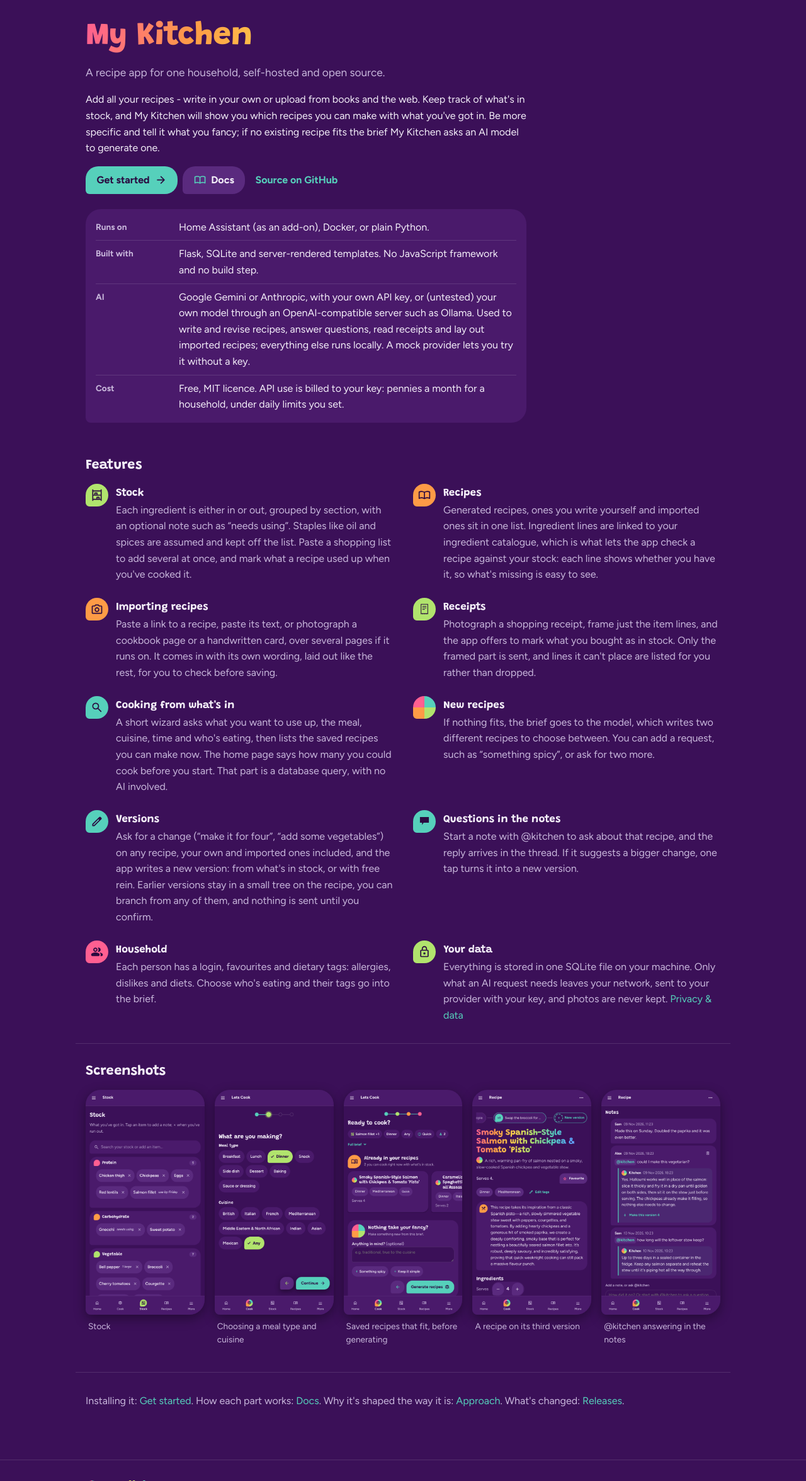
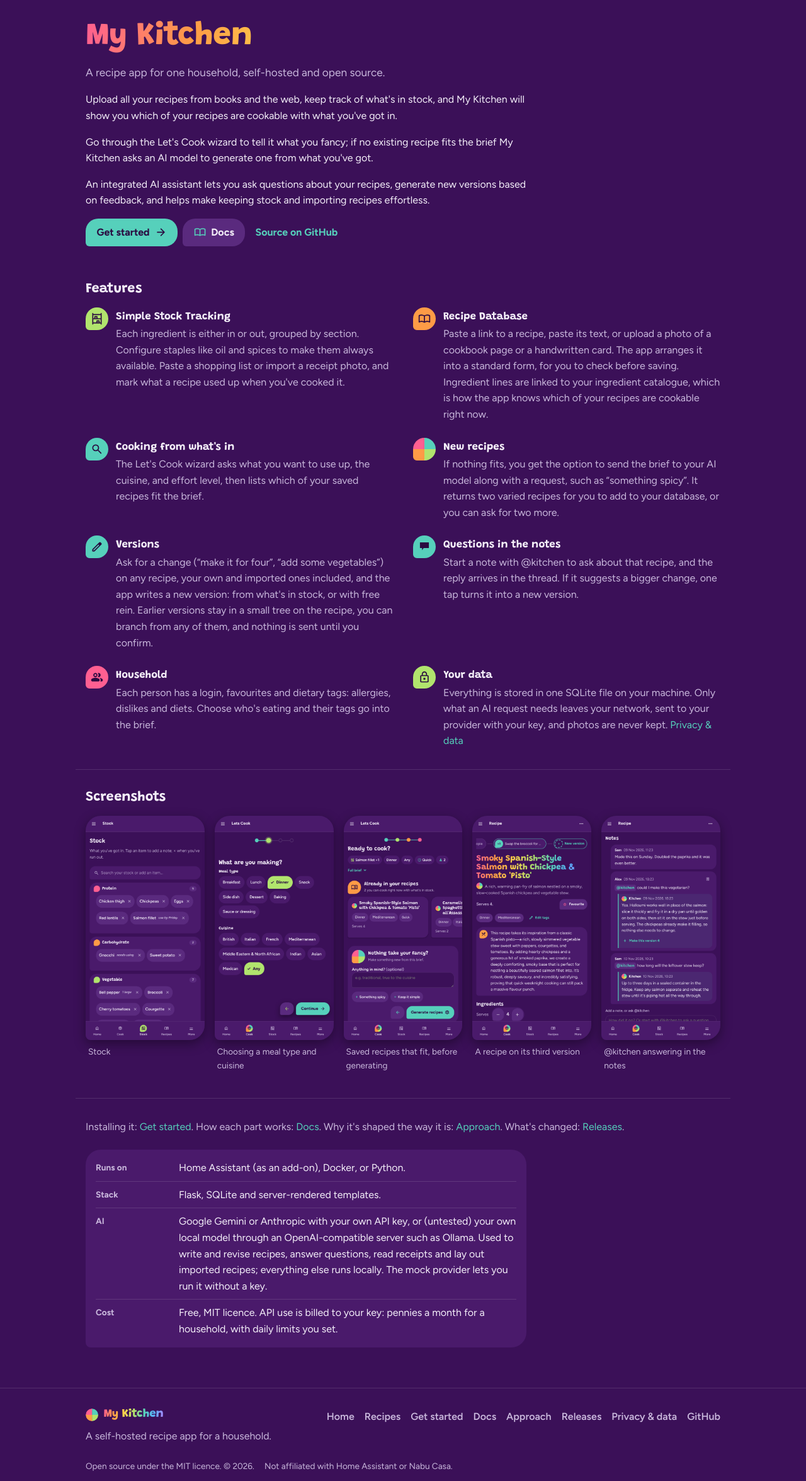
Before and after one commit to amiablealex/my-kitchen-site, a Flask app: page / in a window 1280 px wide. Shown: the part 59-2410 px from the top of the page at 63% size. Run offline with Flask 3, Linux system fonts and the light colour scheme; data that the repository does not hold is empty.

Commit message:
Revise content in index.html for clarity and detail

```diff
--- a/templates/index.html
+++ b/templates/index.html
@@ -24,26 +24,17 @@
 <section class="wrap intro">
   <h1 class="display intro-title">{{ site.name }}</h1>
   <p class="lead">A recipe app for one household, self-hosted and open source.</p>
-  <p>Add all your recipes - write in your own or upload from books and the web. Keep track of what's in stock, and
-    My Kitchen will show you which recipes you can make with what you've got in. Be more specific and tell it what you fancy; if no existing recipe fits the brief My Kitchen asks an AI model
-    to generate one.</p>
+  <p>Upload all your recipes from books and the web, keep track of what's in stock, and
+    My Kitchen will show you which of your recipes are cookable with what you've got in.</p>
+  <p>Go through the Let's Cook wizard to tell it what you fancy; if no existing recipe fits the brief My Kitchen asks an AI model
+    to generate one from what you've got.</p>
+  <p>An integrated AI assistant lets you ask questions about your recipes, generate new versions based on feedback, and helps make keeping stock and importing recipes effortless.</p>
   <div class="btn-row">
     <a class="btn btn--primary" href="{{ url_for('get_started') }}">Get started {{ icon('arrow_forward') }}</a>
     <a class="btn btn--secondary" href="{{ url_for('docs') }}">{{ icon('menu_book') }} Docs</a>
     <a class="btn btn--ghost" href="{{ site.github }}" rel="noopener" target="_blank">Source on GitHub</a>
   </div>
 
-  <dl class="facts">
-    <div><dt>Runs on</dt><dd>Home Assistant (as an add-on), Docker, or plain Python.</dd></div>
-    <div><dt>Built with</dt><dd>Flask, SQLite and server-rendered templates. No JavaScript framework and no build step.</dd></div>
-    <div><dt>AI</dt><dd>Google Gemini or Anthropic, with your own API key, or (untested) your own model
-      through an OpenAI-compatible server such as Ollama. Used to write and revise recipes, answer
-      questions, read receipts and lay out imported recipes; everything else runs locally. A mock
-      provider lets you try it without a key.</dd></div>
-    <div><dt>Cost</dt><dd>Free, MIT licence. API use is billed to your key: pennies a month for a household,
-      under daily limits you set.</dd></div>
-    {% if latest %}<div><dt>Latest</dt><dd><a href="{{ url_for('releases') }}">{{ latest.version }}</a>{% if latest.title %} · {{ latest.title }}{% endif %}</dd></div>{% endif %}
-  </dl>
 </section>
 
 <section class="wrap section">
@@ -52,54 +43,34 @@
     <li class="feature">
       <span class="bead k2">{{ icon('shelves') }}</span>
       <div>
-        <h3>Stock</h3>
-        <p>Each ingredient is either in or out, grouped by section, with an optional note such as
-          “needs using”. Staples like oil and spices are assumed and kept off the list. Paste a
-          shopping list to add several at once, and mark what a recipe used up when you've cooked it.</p>
+        <h3>Simple Stock Tracking</h3>
+        <p>Each ingredient is either in or out, grouped by section. Configure staples like oil and spices to make them always available. Paste a
+          shopping list or import a receipt photo, and mark what a recipe used up when you've cooked it.</p>
       </div>
     </li>
     <li class="feature">
       <span class="bead k3">{{ icon('menu_book') }}</span>
       <div>
-        <h3>Recipes</h3>
-        <p>Generated recipes, ones you write yourself and imported ones sit in one list. Ingredient
-          lines are linked to your ingredient catalogue, which is what lets the app check a recipe
-          against your stock: each line shows whether you have it, so what's missing is easy to see.</p>
-      </div>
-    </li>
-    <li class="feature">
-      <span class="bead k3">{{ icon('photo_camera') }}</span>
-      <div>
-        <h3>Importing recipes</h3>
-        <p>Paste a link to a recipe, paste its text, or photograph a cookbook page or a handwritten
-          card, over several pages if it runs on. It comes in with its own wording, laid out like the
-          rest, for you to check before saving.</p>
-      </div>
-    </li>
-    <li class="feature">
-      <span class="bead k2">{{ icon('receipt') }}</span>
-      <div>
-        <h3>Receipts</h3>
-        <p>Photograph a shopping receipt, frame just the item lines, and the app offers to mark what
-          you bought as in stock. Only the framed part is sent, and lines it can't place are listed
-          for you rather than dropped.</p>
+        <h3>Recipe Database</h3>
+        <p>Paste a link to a recipe, paste its text, or upload a photo of a cookbook page or a handwritten
+          card. The app arranges it into a standard form, for you to check before saving. Ingredient
+          lines are linked to your ingredient catalogue, which is how the app knows which of your recipes are cookable right now.</p>
       </div>
     </li>
     <li class="feature">
       <span class="bead k1">{{ icon('search') }}</span>
       <div>
         <h3>Cooking from what's in</h3>
-        <p>A short wizard asks what you want to use up, the meal, cuisine, time and who's eating,
-          then lists the saved recipes you can make now. The home page says how many you could cook
-          before you start. That part is a database query, with no AI involved.</p>
+        <p>The Let's Cook wizard asks what you want to use up, the cuisine, and effort level,
+          then lists which of your saved recipes fit the brief.</p>
       </div>
     </li>
     <li class="feature">
       <span class="bead bead--pinwheel" aria-hidden="true"></span>
       <div>
         <h3>New recipes</h3>
-        <p>If nothing fits, the brief goes to the model, which writes two different recipes to choose
-          between. You can add a request, such as “something spicy”, or ask for two more.</p>
+        <p>If nothing fits, you get the option to send the brief to your AI model along with a request, such as “something spicy”. It returns
+          two varied recipes for you to add to your database, or you can ask for two more.</p>
       </div>
     </li>
     <li class="feature">
@@ -164,5 +135,18 @@
     How each part works: <a href="{{ url_for('docs') }}">Docs</a>.
     Why it's shaped the way it is: <a href="{{ url_for('approach') }}">Approach</a>.
     What's changed: <a href="{{ url_for('releases') }}">Releases</a>.</p>
+
+  <dl class="facts">
+    <div><dt>Runs on</dt><dd>Home Assistant (as an add-on), Docker, or Python.</dd></div>
+    <div><dt>Stack</dt><dd>Flask, SQLite and server-rendered templates.</dd></div>
+    <div><dt>AI</dt><dd>Google Gemini or Anthropic with your own API key, or (untested) your own local model
+      through an OpenAI-compatible server such as Ollama. Used to write and revise recipes, answer
+      questions, read receipts and lay out imported recipes; everything else runs locally. The mock
+      provider lets you run it without a key.</dd></div>
+    <div><dt>Cost</dt><dd>Free, MIT licence. API use is billed to your key: pennies a month for a household,
+      with daily limits you set.</dd></div>
+    {% if latest %}<div><dt>Latest</dt><dd><a href="{{ url_for('releases') }}">{{ latest.version }}</a>{% if latest.title %} · {{ latest.title }}{% endif %}</dd></div>{% endif %}
+  </dl>
+
 </section>
 {% endblock %}
```
